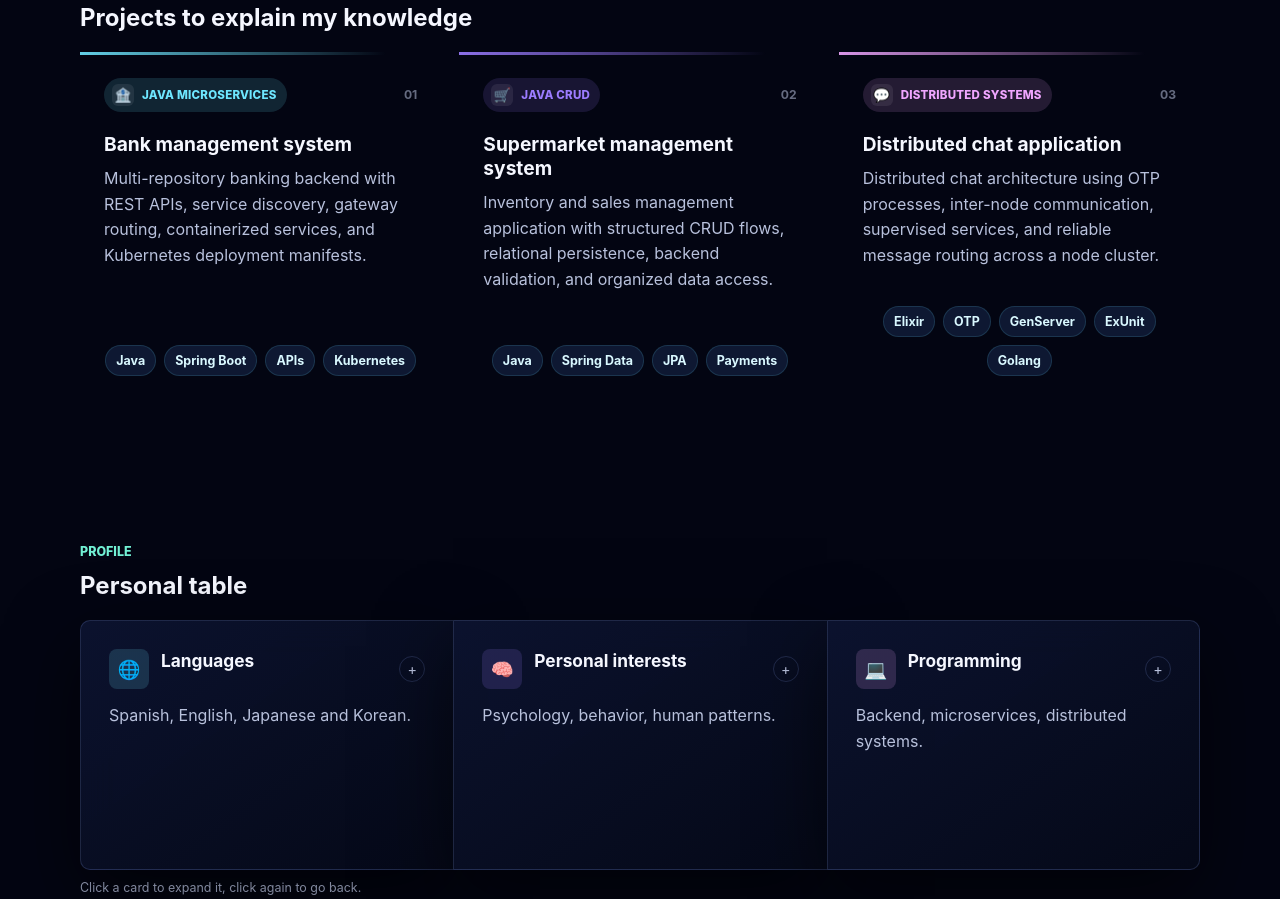
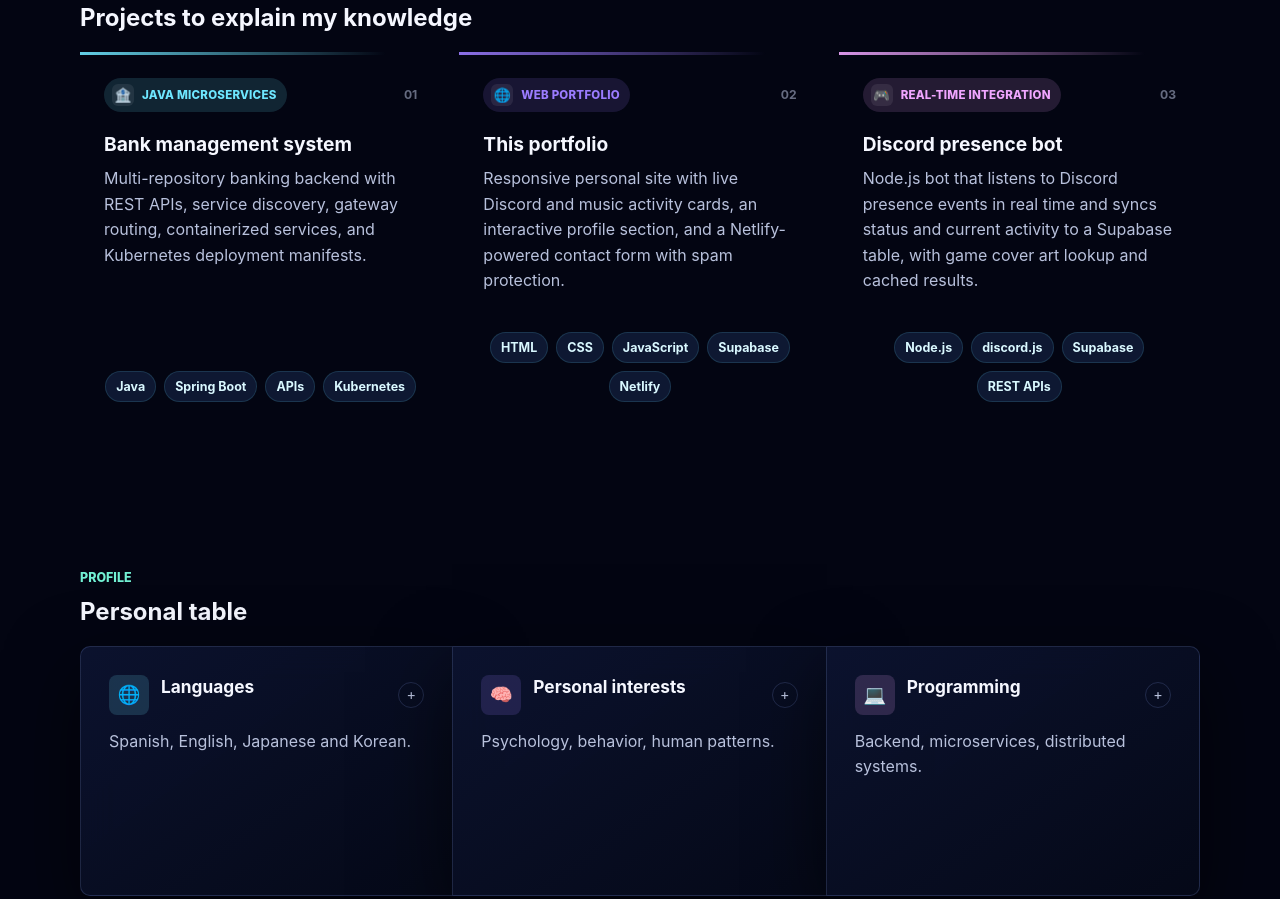
Before and after one commit to NicoSinMah/vaz_take, a plain HTML site: page index.html in a window 1280 px wide. Shown: the part 908-1807 px from the top of the page. Drawn offline with nearby package versions, Linux system fonts and the light colour scheme; no server answers.

Commit message:
fix bug and visual changes in personal interest table, and hyperlink to repos in projects

```diff
--- a/index.html
+++ b/index.html
@@ -48,7 +48,7 @@
               <path d="M6.94 8.98H3.83V20h3.11V8.98ZM5.39 4a1.8 1.8 0 1 0 0 3.6 1.8 1.8 0 0 0 0-3.6Zm14.78 9.92c0-3-1.6-4.4-3.74-4.4a3.2 3.2 0 0 0-2.9 1.6h-.04V8.98h-2.98V20h3.11v-5.45c0-1.44.27-2.83 2.05-2.83 1.76 0 1.78 1.64 1.78 2.92V20h3.11l-.39-6.08Z" />
             </svg>
           </a>
-          <a href="https://discord.com/users/338345858988769280" target="_blank" rel="noreferrer" aria-label="Discord: nick_vaz">
+          <a href="https://discord.com/users/1555588318496956567" target="_blank" rel="noreferrer" aria-label="Discord: nick_vaz">
             <svg viewBox="0 0 24 24" aria-hidden="true">
               <path d="M19.54 5.34A16.9 16.9 0 0 0 15.36 4l-.2.4c1.48.36 2.17.88 2.17.88a13.9 13.9 0 0 0-6.65-.68 12.57 12.57 0 0 0-4.01.68s.72-.54 2.29-.9L8.8 4a16.9 16.9 0 0 0-4.22 1.34S2.42 8.45 2 14.57c2.18 2.52 5.48 2.43 5.48 2.43l.7-.95a4.48 4.48 0 0 1-2.19-1.46l.35.22c1.43.8 2.88 1.12 4.1 1.23a14.8 14.8 0 0 0 3.52-.02 8.53 8.53 0 0 0 3.76-1.43 4.56 4.56 0 0 1-2.27 1.49l.67.92s3.32.08 5.5-2.43c-.42-6.12-2.08-9.23-2.08-9.23ZM8.8 13.8c-.85 0-1.55-.78-1.55-1.74s.68-1.74 1.55-1.74c.86 0 1.56.78 1.55 1.74 0 .96-.69 1.74-1.55 1.74Zm5.56 0c-.85 0-1.55-.78-1.55-1.74s.68-1.74 1.55-1.74c.86 0 1.56.78 1.55 1.74 0 .96-.69 1.74-1.55 1.74Z" />
             </svg>
@@ -103,7 +103,7 @@
               </span>
               <span class="project-index">01</span>
             </div>
-            <h3>Bank management system</h3>
+            <h3><a class="project-title-link" href="https://github.com/NicoSinMah/banking" target="_blank" rel="noreferrer">Bank management system</a></h3>
             <p>
               Multi-repository banking backend with REST APIs, service
               discovery, gateway routing, containerized services, and
@@ -119,44 +119,44 @@
           <article class="project-card" style="--accent: var(--purple);">
             <div class="project-topline">
               <span class="project-badge">
-                <span class="project-glyph" aria-hidden="true">🛒</span>
-                Java CRUD
+                <span class="project-glyph" aria-hidden="true">🌐</span>
+                Web Portfolio
               </span>
               <span class="project-index">02</span>
             </div>
-            <h3>Supermarket management system</h3>
+            <h3><a class="project-title-link" href="https://github.com/NicoSinMah/vaz_take" target="_blank" rel="noreferrer">This portfolio</a></h3>
             <p>
-              Inventory and sales management application with structured CRUD
-              flows, relational persistence, backend validation, and organized
-              data access.
+              Responsive personal site with live Discord and music activity
+              cards, an interactive profile section, and a Netlify-powered
+              contact form with spam protection.
             </p>
             <div class="tag-row">
-              <span>Java</span>
-              <span>Spring Data</span>
-              <span>JPA</span>
-              <span>Payments</span>
+              <span>HTML</span>
+              <span>CSS</span>
+              <span>JavaScript</span>
+              <span>Supabase</span>
+              <span>Netlify</span>
             </div>
           </article>
           <article class="project-card" style="--accent: var(--pink);">
             <div class="project-topline">
               <span class="project-badge">
-                <span class="project-glyph" aria-hidden="true">💬</span>
-                Distributed Systems
+                <span class="project-glyph" aria-hidden="true">🎮</span>
+                Real-time Integration
               </span>
               <span class="project-index">03</span>
             </div>
-            <h3>Distributed chat application</h3>
+            <h3><a class="project-title-link" href="https://github.com/NicoSinMah/discord-presence-bot" target="_blank" rel="noreferrer">Discord presence bot</a></h3>
             <p>
-              Distributed chat architecture using OTP processes, inter-node
-              communication, supervised services, and reliable message routing
-              across a node cluster.
+              Node.js bot that listens to Discord presence events in real time
+              and syncs status and current activity to a Supabase table, with
+              game cover art lookup and cached results.
             </p>
             <div class="tag-row">
-              <span>Elixir</span>
-              <span>OTP</span>
-              <span>GenServer</span>
-              <span>ExUnit</span>
-              <span>Golang</span>
+              <span>Node.js</span>
+              <span>discord.js</span>
+              <span>Supabase</span>
+              <span>REST APIs</span>
             </div>
           </article>
         </div>
--- a/script.js
+++ b/script.js
@@ -550,3 +550,15 @@ document.addEventListener('DOMContentLoaded', () => {
   watchPresenceRow('presence', 1, updateYtMusicUI);
   watchPresenceRow('discord_presence', 1, updateDiscordUI);
 });
+
+
+// Make the whole project card open its repository (the title link stays for keyboard/screen readers).
+document.querySelectorAll(".project-card").forEach((card) => {
+  const link = card.querySelector(".project-title-link");
+  if (!link) return;
+  card.addEventListener("click", (event) => {
+    if (event.target.closest("a")) return; // let the link handle its own click
+    if (String(window.getSelection()).length) return; // don't hijack text selection
+    window.open(link.href, "_blank", "noopener");
+  });
+});
--- a/styles.css
+++ b/styles.css
@@ -668,6 +668,20 @@ a.track {
   opacity: 0.9;
 }
 
+.project-card {
+  cursor: pointer;
+}
+
+.project-title-link {
+  color: inherit;
+  text-decoration: none;
+}
+
+.project-title-link:hover,
+.project-title-link:focus-visible {
+  color: var(--accent, var(--cyan));
+}
+
 .project-card:hover {
   transform: translateY(-6px);
   border-color: var(--border-hover);
@@ -785,7 +799,6 @@ a.track {
   min-height: 250px;
   padding: 28px;
   border: 1px solid var(--border);
-  border-right: none;
   border-radius: 0;
   color: inherit;
   text-align: left;
@@ -797,8 +810,10 @@ a.track {
   transition: transform 220ms ease, border-color 220ms ease, grid-column 260ms ease;
 }
 
-.info-card:last-child {
-  border-right: 1px solid var(--border);
+/* Overlap neighbours by 1px so the shared divider is a single line,
+   while every card keeps all four borders (fixes the cut-off right edge on hover). */
+.info-card + .info-card {
+  margin-left: -1px;
 }
 
 .info-card:first-child {
@@ -812,11 +827,13 @@ a.track {
 }
 
 .info-card.is-active {
-  border-right: 1px solid var(--border);
+  margin-left: 0;
   border-radius: 10px;
 }
 
 .info-card:hover {
+  position: relative;
+  z-index: 1;
   transform: translateY(-6px);
   border-color: var(--border-hover);
 }
@@ -852,13 +869,22 @@ a.track {
   border-radius: 999px;
   color: var(--muted);
   font-size: 0.9rem;
-  transition: transform 220ms ease, color 180ms ease, border-color 180ms ease;
+  transition: transform 220ms ease, translate 180ms ease, color 180ms ease, border-color 180ms ease, background 180ms ease;
 }
 
 .info-card.is-active .info-toggle {
   transform: rotate(45deg);
   color: var(--accent, var(--cyan));
   border-color: var(--border-hover);
+}
+
+/* Same shine as the tag chips; works for both + and x (rotated) */
+.info-card .info-toggle:hover,
+.info-card.is-active .info-toggle:hover {
+  border-color: rgba(110, 231, 255, 0.42);
+  background: rgba(110, 231, 255, 0.08);
+  color: #d9f8ff;
+  translate: 0 -1px;
 }
 
 .info-teaser {
@@ -1167,6 +1193,10 @@ a.track {
     display: none;
   }
 
+  .info-card + .info-card {
+    margin-left: 0;
+  }
+
   .info-card {
     flex: 0 0 84%;
     scroll-snap-align: center;
```
